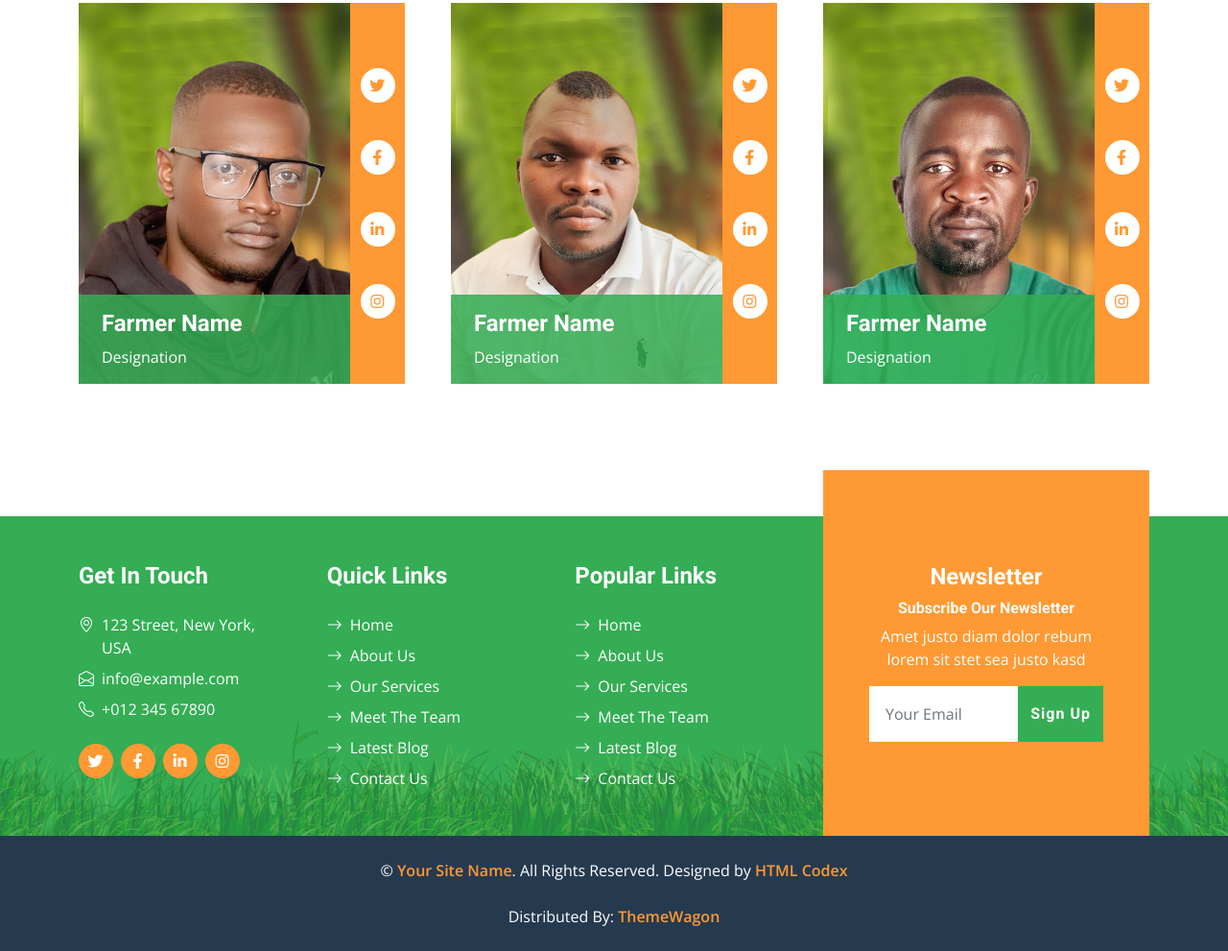
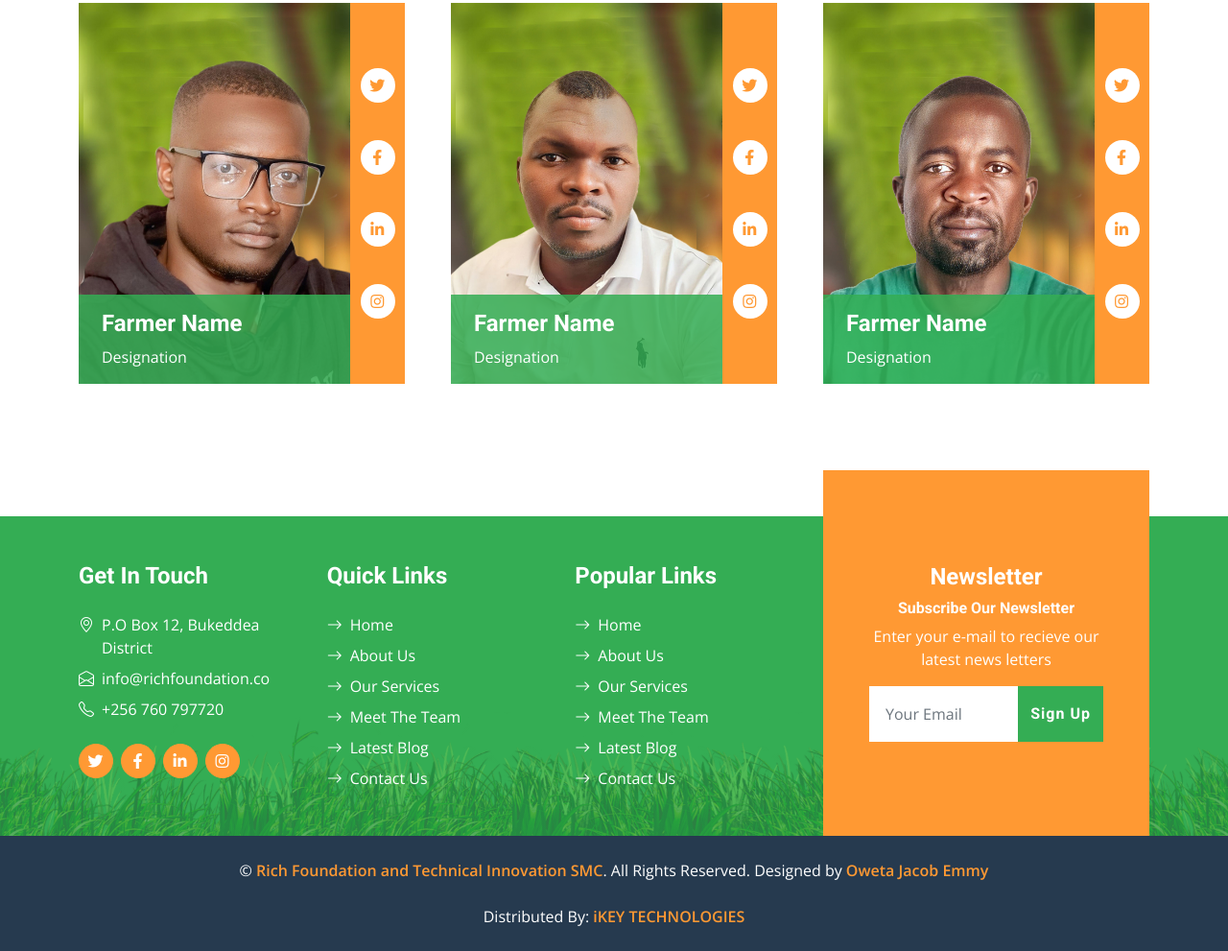
Before and after one commit to oweta/Rich_Foundation_SMC, a plain HTML site: page about.html in a window 1280 px wide. Shown: the part 1753-2744 px from the top of the page at 96% size. Drawn offline with nearby package versions, Linux system fonts and the light colour scheme.

Commit message:
about footer

```diff
--- a/about.html
+++ b/about.html
@@ -280,15 +280,20 @@
                             <h4 class="text-white mb-4">Get In Touch</h4>
                             <div class="d-flex mb-2">
                                 <i class="bi bi-geo-alt text-white me-2"></i>
-                                <p class="text-white mb-0">123 Street, New York, USA</p>
+                                <p class="text-white mb-0">P.O Box 12, Bukeddea District</p>
                             </div>
                             <div class="d-flex mb-2">
                                 <i class="bi bi-envelope-open text-white me-2"></i>
-                                <p class="text-white mb-0">info@example.com</p>
+                                <a href="mailto:oweta001@gmail.com">
+                                    <p class="text-white mb-0">info@richfoundation.co</p>
+                                </a>
                             </div>
                             <div class="d-flex mb-2">
                                 <i class="bi bi-telephone text-white me-2"></i>
-                                <p class="text-white mb-0">+012 345 67890</p>
+                                <a href="tel:+256760797720">
+                                    <p class="text-white mb-0">+256 760 797720</p>
+                                </a>
+
                             </div>
                             <div class="d-flex mt-4">
                                 <a class="btn btn-secondary btn-square rounded-circle me-2" href="#"><i class="fab fa-twitter"></i></a>
@@ -325,7 +330,7 @@
                     <div class="d-flex flex-column align-items-center justify-content-center text-center h-100 bg-secondary p-5">
                         <h4 class="text-white">Newsletter</h4>
                         <h6 class="text-white">Subscribe Our Newsletter</h6>
-                        <p>Amet justo diam dolor rebum lorem sit stet sea justo kasd</p>
+                        <p>Enter your e-mail to recieve our latest news letters</p>
                         <form action="">
                             <div class="input-group">
                                 <input type="text" class="form-control border-white p-3" placeholder="Your Email">
@@ -339,12 +344,11 @@
     </div>
     <div class="container-fluid bg-dark text-white py-4">
         <div class="container text-center">
-            <p class="mb-0">&copy; <a class="text-secondary fw-bold" href="#">Your Site Name</a>. All Rights Reserved. Designed by <a class="text-secondary fw-bold" href="https://htmlcodex.com">HTML Codex</a></p>
-            <br>Distributed By: <a class="text-secondary fw-bold" href="https://themewagon.com" target="_blank">ThemeWagon</a>
+            <p class="mb-0">&copy; <a class="text-secondary fw-bold" href="#">Rich Foundation and Technical Innovation SMC</a>. All Rights Reserved. Designed by <a class="text-secondary fw-bold" href="#">Oweta Jacob Emmy</a></p>
+            <br>Distributed By: <a class="text-secondary fw-bold" href="#" target="_blank">iKEY TECHNOLOGIES</a>
         </div>
     </div>
     <!-- Footer End -->
-
 
     <!-- Back to Top -->
     <a href="#" class="btn btn-secondary py-3 fs-4 back-to-top"><i class="bi bi-arrow-up"></i></a>
```
